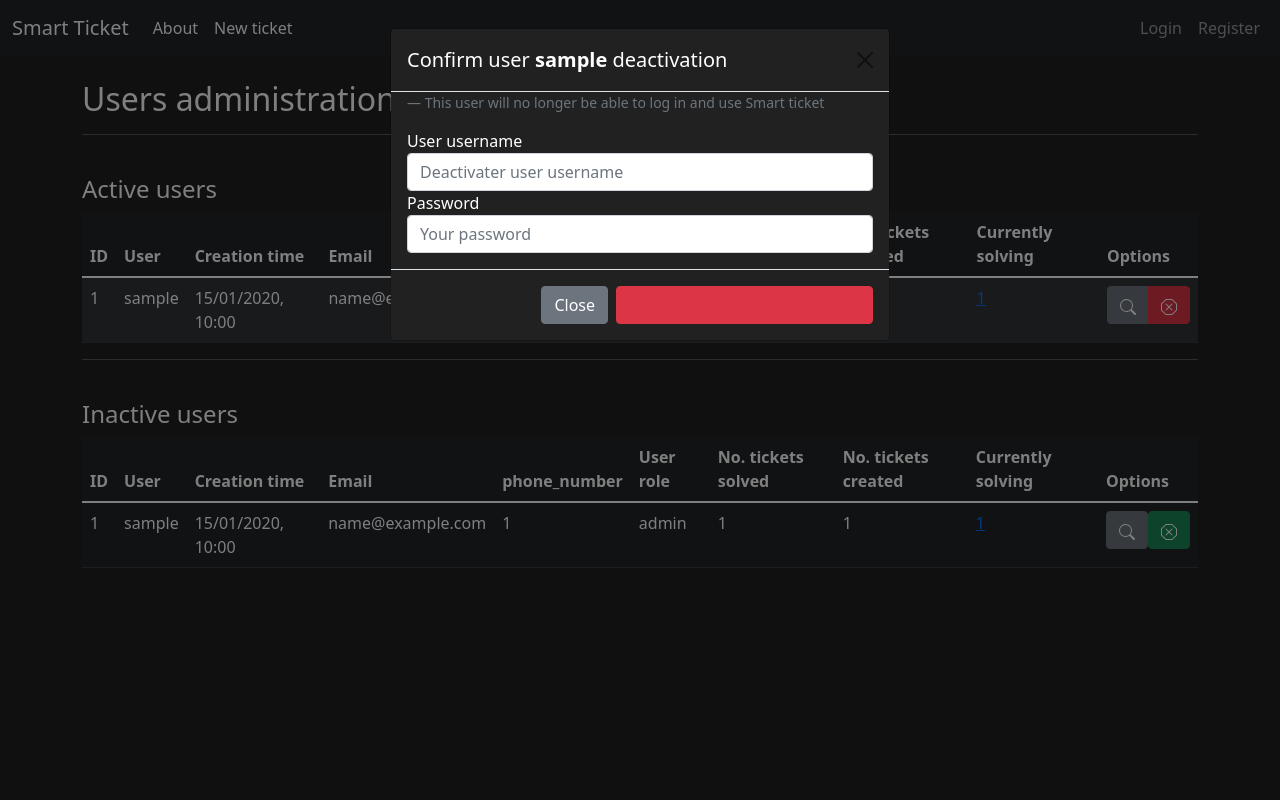
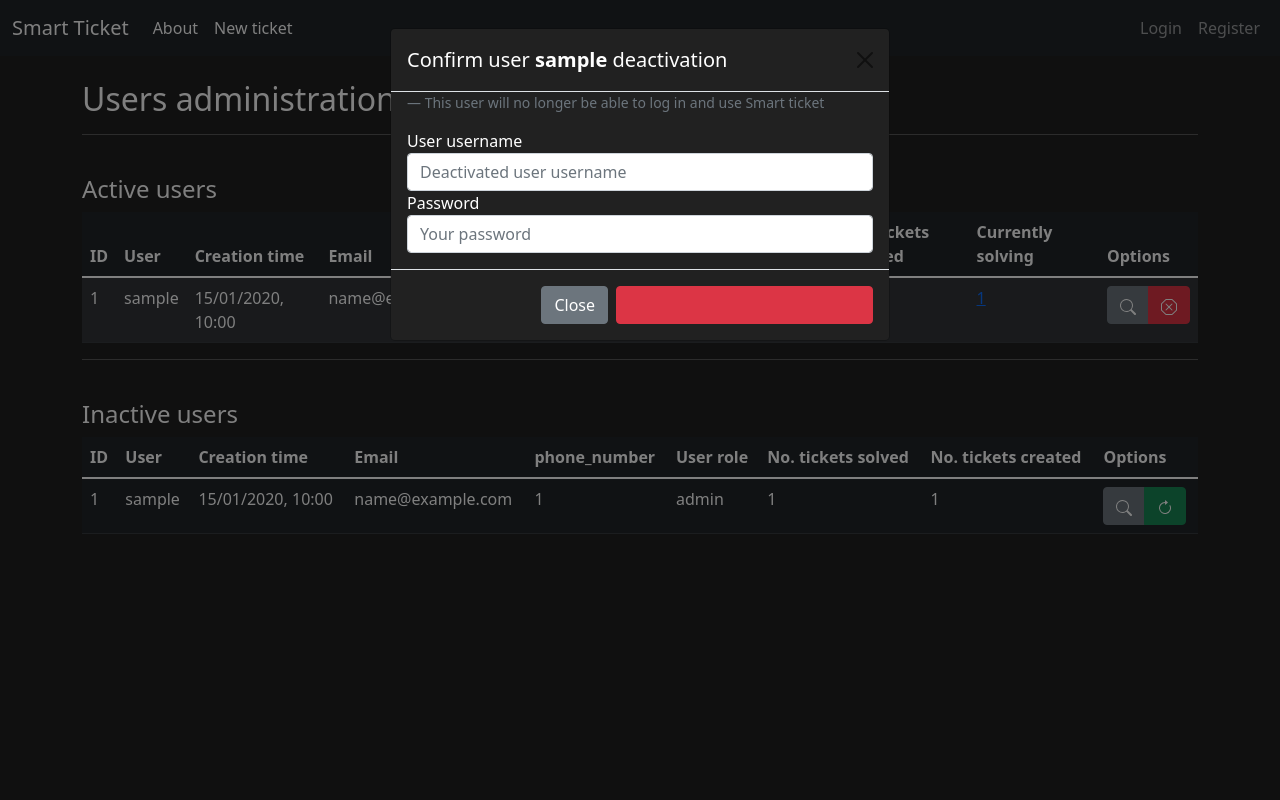
Before and after one commit to Rutrle/ticket-system, a Flask app: template smart_ticket/admin_bp/templates/admin_bp/admin_tools.html in a window 1280 px wide, after a click on "Deactivate user account". Run offline with Flask 2, Linux system fonts and the light colour scheme; the template is opened without the code that fills it: most values are stand-ins (such as "Sample title", 1, 10 or a date in 2020); form fields are guessed from the names that the template uses.

Commit message:
working user activation and deactivation

```diff
--- a/smart_ticket/admin_bp/forms.py
+++ b/smart_ticket/admin_bp/forms.py
@@ -8,3 +8,9 @@ class ConfirmUserDeactivationForm(FlaskForm):
     user_username = StringField(label="Please confirm the username of user you want to deactivate", validators=[DataRequired()])
     password = PasswordField(label="Please enter your password")
     confirm_user_deactivation = SubmitField(label="Confirm user deactivation")
+
+class ConfirmUserReactivationForm(FlaskForm):
+    user_id = StringField(label="Reactivate user id", validators=[DataRequired()])
+    user_username = StringField(label="Please confirm the username of user you want to reactivate", validators=[DataRequired()])
+    password = PasswordField(label="Please enter your password")
+    confirm_user_reactivation = SubmitField(label="Confirm user reactivation")
--- a/smart_ticket/admin_bp/templates/admin_bp/admin_tools.html
+++ b/smart_ticket/admin_bp/templates/admin_bp/admin_tools.html
@@ -60,7 +60,7 @@
                                 </svg>
                             </a>
 
-                            {% include 'admin_bp/includes/deactivate_user_modal.html' %}
+                            {% include 'admin_bp/includes/user_modals.html' %}
                                 <button type="button" class="btn btn-danger" data-bs-toggle="modal" data-bs-target="#DeactivateUser-{{ user.id }}" title = "Deactivate user account">
                                     <svg xmlns="http://www.w3.org/2000/svg" width="16" height="16" fill="currentColor" class="bi bi-x-octagon" viewBox="0 0 16 16">
                                         <path d="M4.54.146A.5.5 0 0 1 4.893 0h6.214a.5.5 0 0 1 .353.146l4.394 4.394a.5.5 0 0 1 .146.353v6.214a.5.5 0 0 1-.146.353l-4.394 4.394a.5.5 0 0 1-.353.146H4.893a.5.5 0 0 1-.353-.146L.146 11.46A.5.5 0 0 1 0 11.107V4.893a.5.5 0 0 1 .146-.353L4.54.146zM5.1 1 1 5.1v5.8L5.1 15h5.8l4.1-4.1V5.1L10.9 1H5.1z"/>
@@ -90,7 +90,6 @@
                 <th scope="col">User role</th>
                 <th scope="col">No. tickets solved</th>
                 <th scope="col">No. tickets created</th>
-                <th scope="col">Currently solving</th>
                 <th scope="col">Options</th>
             </tr>
         </thead>
@@ -111,32 +110,21 @@
                 <td>{{user.solved_tickets|length}}</td>
                 <td>{{user.created_tickets|length}}</td>
                 <td>
-                    {% for ticket in user.currently_solving %}
-                    <a href="{{ url_for('ticket_bp.ticket_detail_page', current_ticket_id=ticket.id) }}">
-                    {{ticket.id}}
-                    </a>
-                    {{ ", " if not loop.last else "" }}
-                    {% endfor %}
-                </td>
-                <td>
                     <div class="btn-group" role="group" aria-label="...">
-                    <a href = "{{url_for('user_bp.user_detail_page', id=user.id)}}" title="Detail">
-                        <button type="button" class="btn btn-secondary">
+                        <a href = "{{url_for('user_bp.user_detail_page', id=user.id)}}" title="Detail" class="btn btn-secondary" >
                             <svg xmlns="http://www.w3.org/2000/svg" width="16" height="16" fill="currentColor" class="bi bi-search" viewBox="0 0 16 16">
                                 <path d="M11.742 10.344a6.5 6.5 0 1 0-1.397 1.398h-.001c.03.04.062.078.098.115l3.85 3.85a1 1 0 0 0 1.415-1.414l-3.85-3.85a1.007 1.007 0 0 0-.115-.1zM12 6.5a5.5 5.5 0 1 1-11 0 5.5 5.5 0 0 1 11 0z"></path>
                             </svg>
-                        </button>
-                    </a>
+                        </a>
 
-                    <a href = "{{url_for('user_bp.user_detail_page', id=user.id)}}" title="Deactivate user account">
-                        <button type="button" class="btn btn-success">
-                            <svg xmlns="http://www.w3.org/2000/svg" width="16" height="16" fill="currentColor" class="bi bi-x-octagon" viewBox="0 0 16 16">
-                                <path d="M4.54.146A.5.5 0 0 1 4.893 0h6.214a.5.5 0 0 1 .353.146l4.394 4.394a.5.5 0 0 1 .146.353v6.214a.5.5 0 0 1-.146.353l-4.394 4.394a.5.5 0 0 1-.353.146H4.893a.5.5 0 0 1-.353-.146L.146 11.46A.5.5 0 0 1 0 11.107V4.893a.5.5 0 0 1 .146-.353L4.54.146zM5.1 1 1 5.1v5.8L5.1 15h5.8l4.1-4.1V5.1L10.9 1H5.1z"/>
-                                <path d="M4.646 4.646a.5.5 0 0 1 .708 0L8 7.293l2.646-2.647a.5.5 0 0 1 .708.708L8.707 8l2.647 2.646a.5.5 0 0 1-.708.708L8 8.707l-2.646 2.647a.5.5 0 0 1-.708-.708L7.293 8 4.646 5.354a.5.5 0 0 1 0-.708z"/>
-                              </svg>
-                        </button>
-                    </a>
-                </div>
+                        {% include 'admin_bp/includes/user_modals.html' %}
+                            <button type="button" class="btn btn-success" data-bs-toggle="modal" data-bs-target="#ReactivateUser-{{ user.id }}" title = "Reactivate user account">
+                                <svg xmlns="http://www.w3.org/2000/svg" width="16" height="16" fill="currentColor" class="bi bi-arrow-clockwise" viewBox="0 0 16 16">
+                                    <path fill-rule="evenodd" d="M8 3a5 5 0 1 0 4.546 2.914.5.5 0 0 1 .908-.417A6 6 0 1 1 8 2v1z"/>
+                                    <path d="M8 4.466V.534a.25.25 0 0 1 .41-.192l2.36 1.966c.12.1.12.284 0 .384L8.41 4.658A.25.25 0 0 1 8 4.466z"/>
+                                  </svg>
+                            </button>
+                    </div>
                 </td>
             </tr>
             {% endfor %}
--- a/smart_ticket/admin_bp/templates/admin_bp/includes/deactivate_user_modal.html
+++ /dev/null
@@ -1,26 +0,0 @@
-<div class="modal fade" id="DeactivateUser-{{ user.id}}" tabindex="-1" aria-labelledby="DeactivateUserModal" aria-hidden="true">
-  <div class="modal-dialog">
-    <div class="modal-content">
-      <div class="modal-header">
-        <h5 class="modal-title" id="DeactivateUserModalLabel">Confirm user <b>{{user.username}}</b> deactivation</h5>
-        <button type="button" class="btn-close" data-bs-dismiss="modal" aria-label="Close"></button>
-      </div>
-      <form method="POST">
-      <div class="modal-body">
-        <p class="blockquote-footer">This user will no longer be able to log in and use Smart ticket</p>
-          {{user_deactivation_form.user_id(value = user.id, type="hidden" )}}
-          {{user_deactivation_form.hidden_tag()}}
-          {{user_deactivation_form.user_username.label()}}
-          {{user_deactivation_form.user_username(class="form-control w-10", placeholder = "Deactivater user username" )}}
-          {{user_deactivation_form.password.label()}}
-          {{user_deactivation_form.password(class="form-control w-10", placeholder = "Your password" )}}
-      </div>
-      <div class="modal-footer">
-        <button type="button" class="btn btn-secondary" data-bs-dismiss="modal">Close</button>
-        {{ user_deactivation_form.confirm_user_deactivation(class="btn btn-block btn-danger") }}
-      </form>
-
-      </div>
-    </div>
-  </div>
-</div>
--- /dev/null
+++ b/smart_ticket/admin_bp/templates/admin_bp/includes/user_modals.html
@@ -0,0 +1,54 @@
+<div class="modal fade" id="DeactivateUser-{{ user.id}}" tabindex="-1" aria-labelledby="DeactivateUserModal" aria-hidden="true">
+  <div class="modal-dialog">
+    <div class="modal-content">
+      <div class="modal-header">
+        <h5 class="modal-title" id="DeactivateUserModalLabel">Confirm user <b>{{user.username}}</b> deactivation</h5>
+        <button type="button" class="btn-close" data-bs-dismiss="modal" aria-label="Close"></button>
+      </div>
+      <form method="POST" action="{{ url_for('admin_bp.deactivate_user_page') }}">
+      <div class="modal-body">
+        <p class="blockquote-footer">This user will no longer be able to log in and use Smart ticket</p>
+          {{user_deactivation_form.user_id(value = user.id, type="hidden" )}}
+          {{user_deactivation_form.hidden_tag()}}
+          {{user_deactivation_form.user_username.label()}}
+          {{user_deactivation_form.user_username(class="form-control w-10", placeholder = "Deactivated user username" )}}
+          {{user_deactivation_form.password.label()}}
+          {{user_deactivation_form.password(class="form-control w-10", placeholder = "Your password" )}}
+      </div>
+      <div class="modal-footer">
+        <button type="button" class="btn btn-secondary" data-bs-dismiss="modal">Close</button>
+        {{ user_deactivation_form.confirm_user_deactivation(class="btn btn-block btn-danger") }}
+      </form>
+
+      </div>
+    </div>
+  </div>
+</div>
+
+
+<div class="modal fade" id="ReactivateUser-{{ user.id}}" tabindex="-1" aria-labelledby="ReactivateUserModal" aria-hidden="true">
+  <div class="modal-dialog">
+    <div class="modal-content">
+      <div class="modal-header">
+        <h5 class="modal-title" id="ReactivateUserModalLabel">Confirm user <b>{{user.username}}</b> Reactivation</h5>
+        <button type="button" class="btn-close" data-bs-dismiss="modal" aria-label="Close"></button>
+      </div>
+      <form method="POST"  action="{{ url_for('admin_bp.reactivate_user_page') }}">
+      <div class="modal-body">
+        <p class="blockquote-footer">This user will be able to resume using all functionalities of Smart ticket</p>
+          {{user_reactivation_form.user_id(value = user.id, type="hidden" )}}
+          {{user_reactivation_form.hidden_tag()}}
+          {{user_reactivation_form.user_username.label()}}
+          {{user_reactivation_form.user_username(class="form-control w-10", placeholder = "Reactivated user username" )}}
+          {{user_reactivation_form.password.label()}}
+          {{user_reactivation_form.password(class="form-control w-10", placeholder = "Your password" )}}
+      </div>
+      <div class="modal-footer">
+        <button type="button" class="btn btn-secondary" data-bs-dismiss="modal">Close</button>
+        {{ user_reactivation_form.confirm_user_reactivation(class="btn btn-block btn-success") }}
+      </form>
+
+      </div>
+    </div>
+  </div>
+</div>
```
Also changed, not shown: smart_ticket/admin_bp/routes.py (+51 -14 lines).
